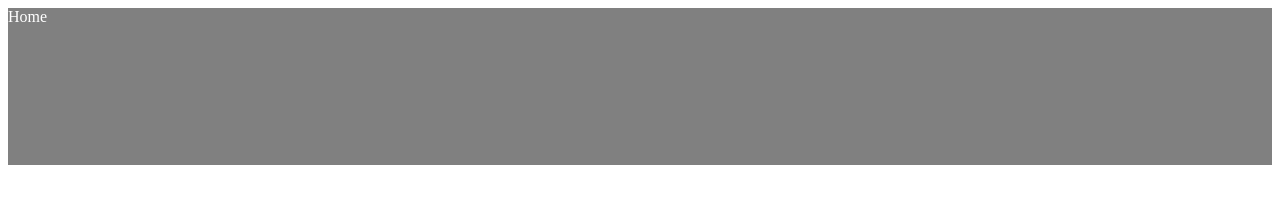
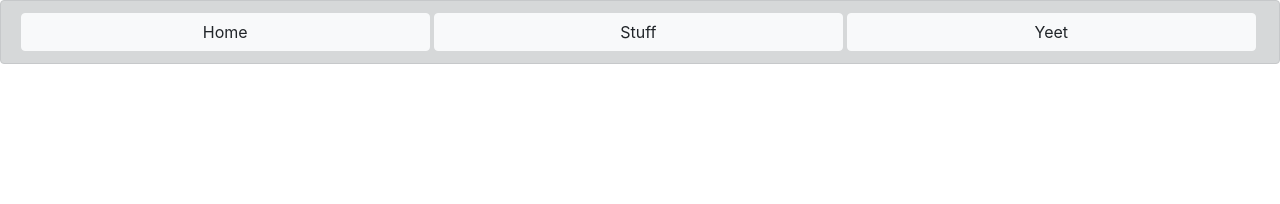
Before and after one commit to Lewis-Hotchen/Lewis-Hotchen.github.io, a plain HTML site: page index.html in a window 1280 px wide. Drawn offline with nearby package versions, Linux system fonts and the light colour scheme.

Commit message:
Added bootstrap 4

```diff
--- a/index.html
+++ b/index.html
@@ -1,34 +1,32 @@
-<html>
+<!doctype html>
+<html lang="en">
 <head>
-    <link rel="stylesheet" href="..\styles\styles.css" />
+    <!-- Required meta tags -->
+    <meta charset="utf-8">
+    <meta name="viewport" content="width=device-width, initial-scale=1, shrink-to-fit=no">
+
+    <!-- Bootstrap CSS -->
+    <link rel="stylesheet" href="https://maxcdn.bootstrapcdn.com/bootstrap/4.0.0/css/bootstrap.min.css" integrity="sha384-Gn5384xqQ1aoWXA+058RXPxPg6fy4IWvTNh0E263XmFcJlSAwiGgFAW/dAiS6JXm" crossorigin="anonymous">
+
+    <title>Hello, world!</title>
     <style>
-        .container {
-            width: 100%;
-            height: auto;
-            background-color: #fff;
-        }
-
-        .nav {
-            height: 20%;
-            width: inherit;
-            background-color: gray;
-
-        }
-
-        .nav .nav-item {
-            color: #fff;
-            float: left;
+        .cust-button {
+            width: 33%;
+            height: 100%;
         }
     </style>
 </head>
+<body>
+    <div class="alert alert-dark" role="alert">
+        <button type="button" class="btn btn-light cust-button">Home</button>
+        <button type="button" class="btn btn-light cust-button">Stuff</button>
+        <button type="button" class="btn btn-light cust-button">Yeet</button>
+    </div>
 
-<body>
-    <div class="container">
-        <div class="nav">
-            <div class="nav-item">
-                Home
-            </div>
-        </div>
-    </div>
+    <!-- Optional JavaScript -->
+    <!-- jQuery first, then Popper.js, then Bootstrap JS -->
+    <script src="https://code.jquery.com/jquery-3.2.1.slim.min.js" integrity="sha384-KJ3o2DKtIkvYIK3UENzmM7KCkRr/rE9/Qpg6aAZGJwFDMVNA/GpGFF93hXpG5KkN" crossorigin="anonymous"></script>
+    <script src="https://cdnjs.cloudflare.com/ajax/libs/popper.js/1.12.9/umd/popper.min.js" integrity="sha384-ApNbgh9B+Y1QKtv3Rn7W3mgPxhU9K/ScQsAP7hUibX39j7fakFPskvXusvfa0b4Q" crossorigin="anonymous"></script>
+    <script src="https://maxcdn.bootstrapcdn.com/bootstrap/4.0.0/js/bootstrap.min.js" integrity="sha384-JZR6Spejh4U02d8jOt6vLEHfe/JQGiRRSQQxSfFWpi1MquVdAyjUar5+76PVCmYl" crossorigin="anonymous"></script>
 </body>
 </html>
```
